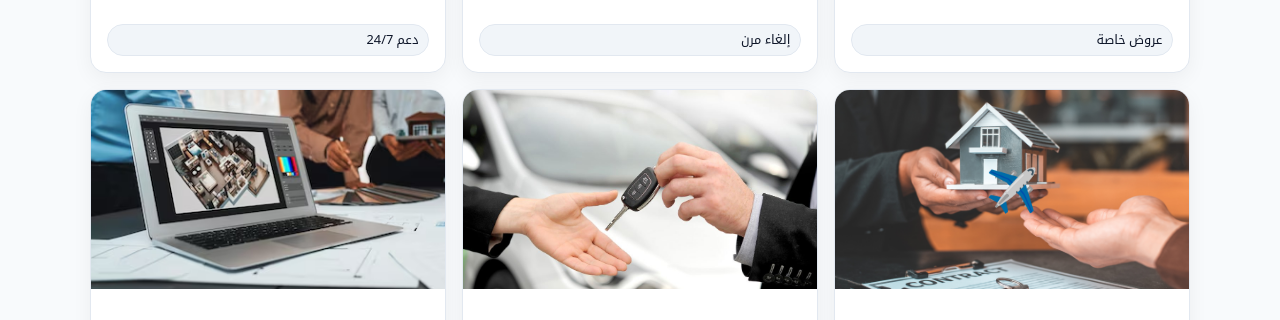
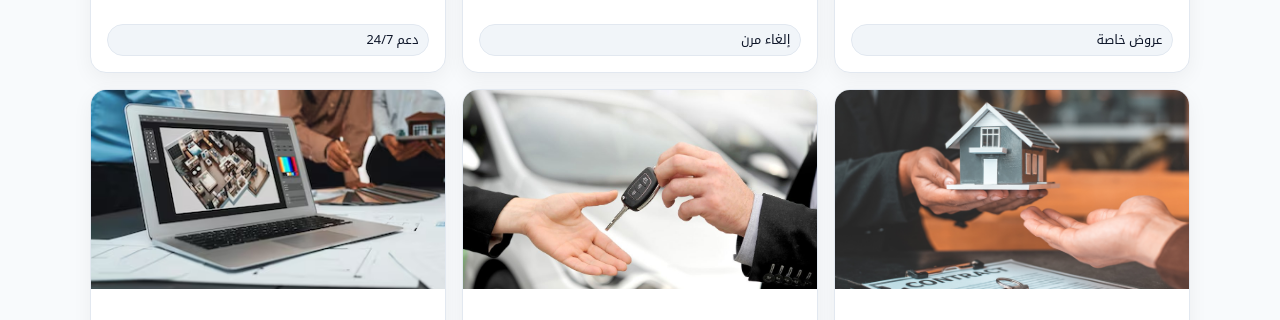
Before and after one commit to abowd501/alhanproject, a plain HTML site: page index.html in a window 1280 px wide. Shown: the part 1549-1869 px from the top of the page. Drawn offline with Linux system fonts and the light colour scheme.

Commit message:
Update index.html

```diff
--- a/index.html
+++ b/index.html
@@ -186,7 +186,7 @@
             </div>
           </article>
           <article class="card">
-            <div style="aspect-ratio:16/9;background-size: cover; background-image: url('https://abowd501.github.io/alhanproject/images/taring2.png'); display:grid;place-items:center;font-size:42px">✈️</div>
+            <div style="aspect-ratio:16/9;background-size: cover; background-image: url('https://abowd501.github.io/alhanproject/images/taring2.png'); display:grid;place-items:center;font-size:42px"></div>
             <div class="card-body">
               <h3> بيع وشراء العقارات</h3>
               <p class="sub">نبحث لك عن أفضل الأسعار والرحلات المناسبة لخطتك الزمنية.</p>
```
